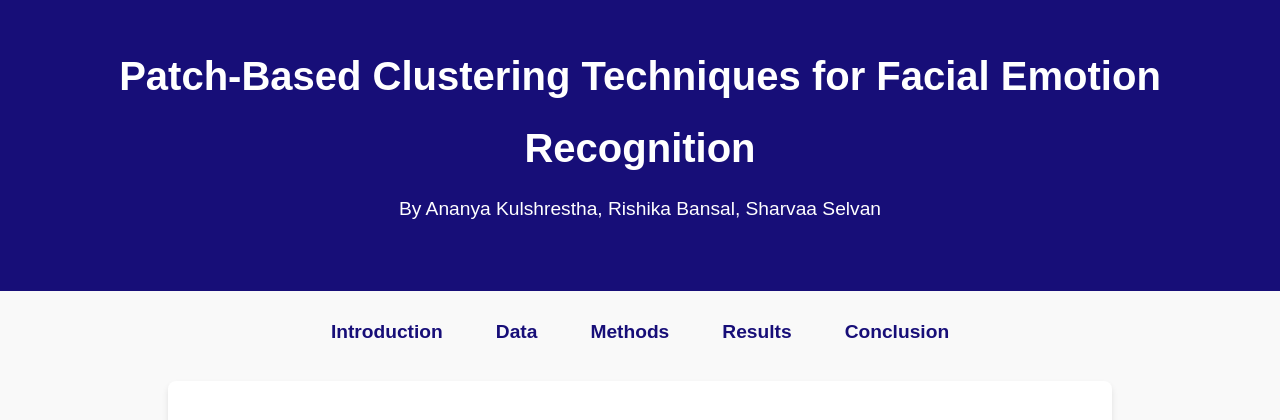
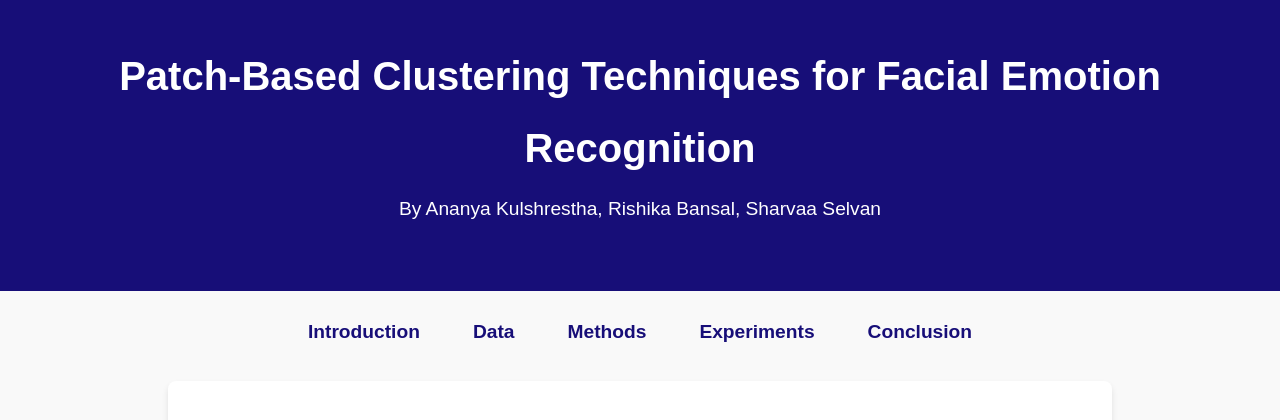
Before and after one commit to ananyakul/dl-clustering-patches, a plain HTML site: page index.html in a window 1280 px wide. Shown: the top 420 px of the page. Drawn offline with nearby package versions, Linux system fonts and the light colour scheme.

Commit message:
Update index.html

```diff
--- a/index.html
+++ b/index.html
@@ -17,7 +17,7 @@
         <a href="#introduction">Introduction</a>
         <a href="#preprocessing">Data</a>
         <a href="#methods">Methods</a>
-        <a href="#results">Results</a>
+        <a href="#experiments">Experiments</a>
         <a href="#conclusion">Conclusion</a>
     </nav>
 
@@ -205,6 +205,9 @@
             </div>
         </div>
     </section>
+
+        <section id="experiments">
+            <h2>Clustering Comparison Table</h2>
             <section>
                 <h3 class="subheading">Experimental Setup</h3>
                 <ul>
@@ -224,9 +227,7 @@
                     By systematically varying cluster sizes and clustering methods, we aim to identify configurations that maximize recognition accuracy
                     while providing interpretable insights into the role of clusters in emotion recognition.
                 </p>
-
-        <section id="results">
-            <h1>Clustering Comparison Table</h1>
+            </section>
             <table class="results-table">
                 <thead>
                     <tr>
```
Lines whose indentation alone changed are shown as unchanged.
